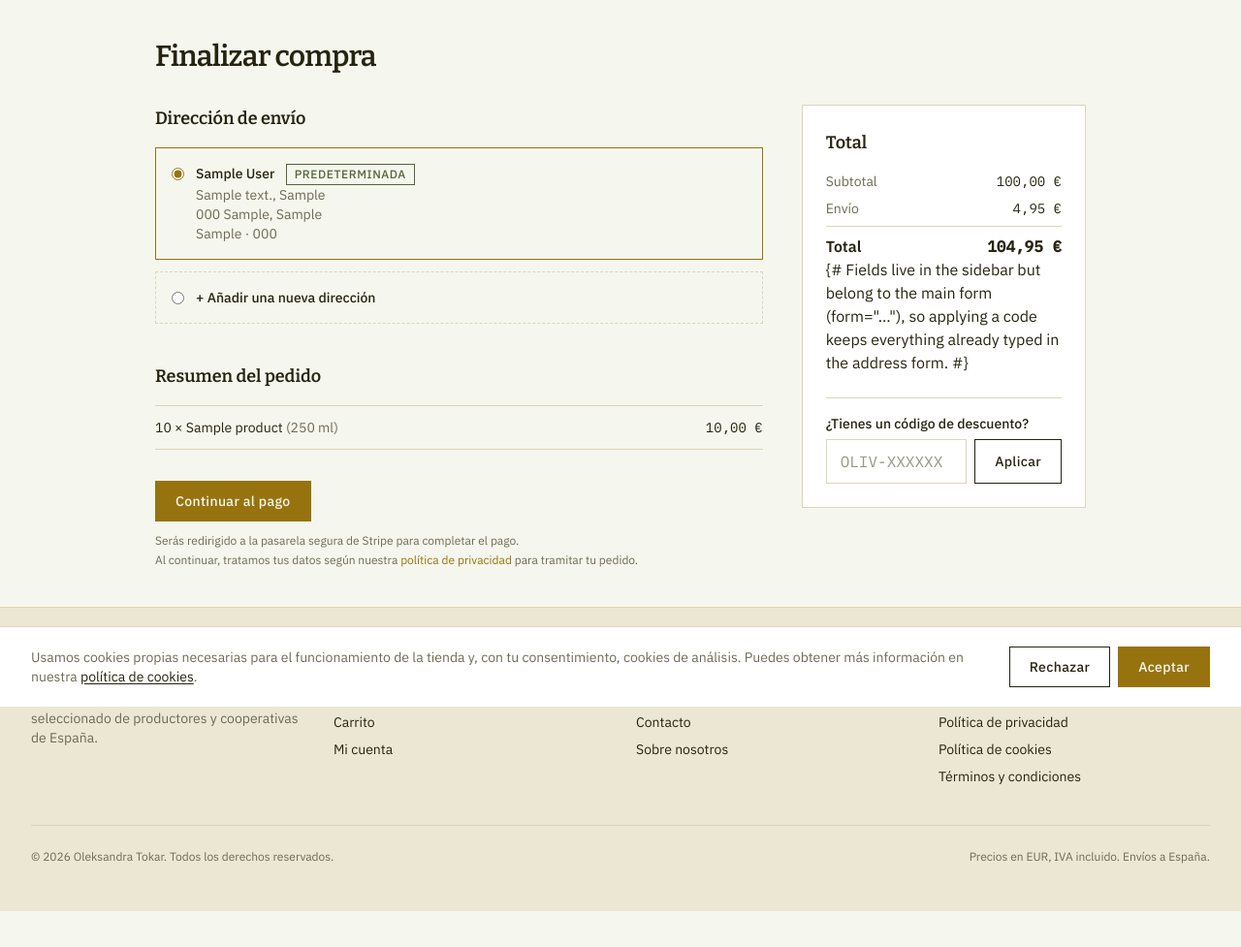
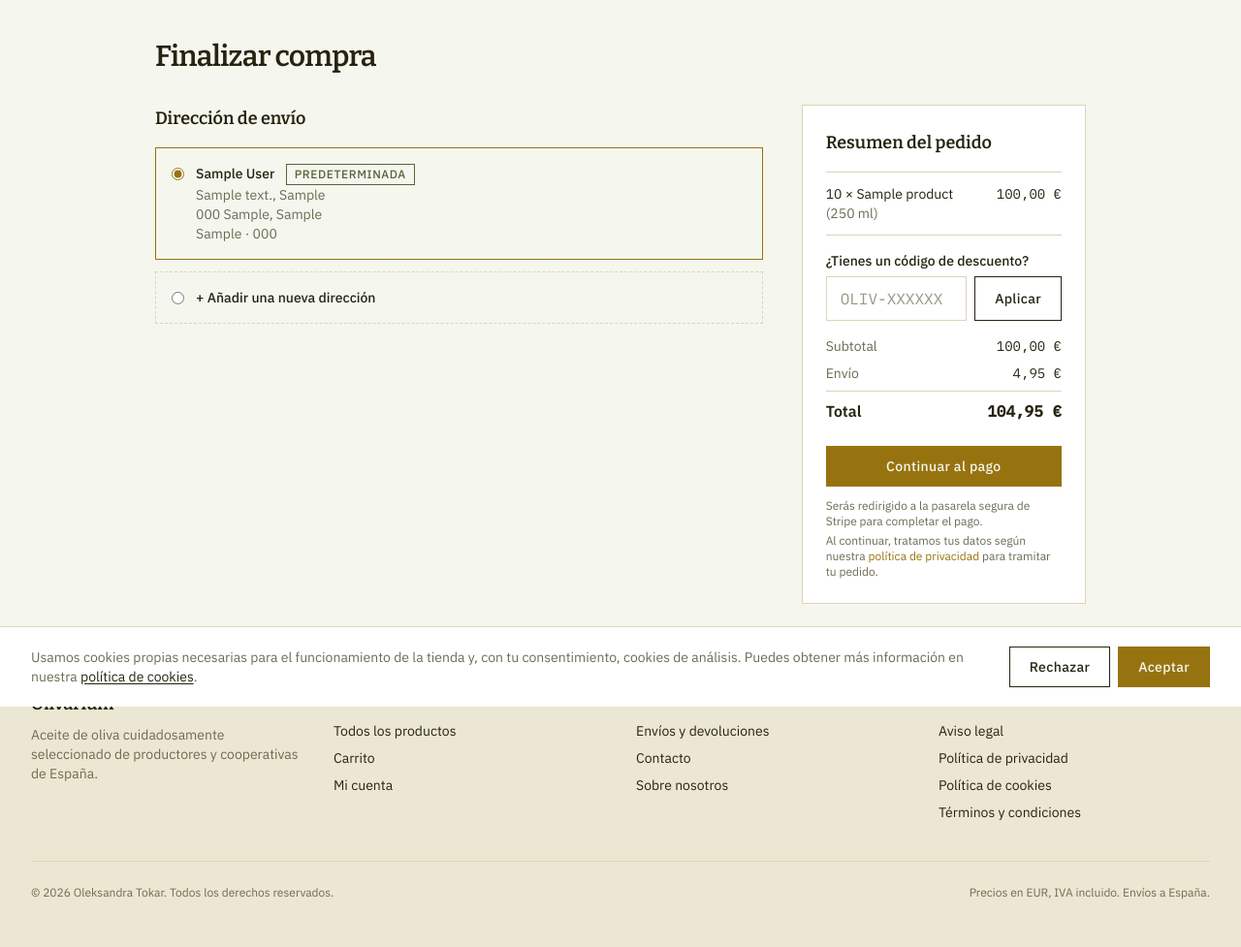
Before and after one commit to ArtemTokar13/oliveoil, a Django app: page /checkout/ in a window 1280 px wide. Shown: the part 71-1048 px from the top of the page at 97% size. Before the commit the page ends 1011 px from the top, so only its background shows below. Run offline with Django 4.2, Linux system fonts and the light colour scheme; a user stored in the database is signed in; data comes from the database, SQL or seed files in the repository; tables that the repository leaves empty hold one stand-in row (values such as "Sample post"); some libraries are stand-ins or nearby versions.

Commit message:
Loyalty UI adj

```diff
--- a/orders/views.py
+++ b/orders/views.py
@@ -184,6 +184,7 @@ def checkout(request):
     return render(request, "orders/checkout.html", {
         "addresses": addresses,
         "line_items": line_items,
+        "summary_items": [(product, quantity, product.price * quantity) for product, quantity in line_items],
         "subtotal": subtotal,
         "discount_code": discount_code,
         "discount_amount": discount_amount,
--- a/static/css/output.css
+++ b/static/css/output.css
@@ -715,9 +715,6 @@
   .pt-3 {
     padding-top: calc(var(--spacing) * 3);
   }
-  .pt-4 {
-    padding-top: calc(var(--spacing) * 4);
-  }
   .pt-6 {
     padding-top: calc(var(--spacing) * 6);
   }
@@ -983,9 +980,6 @@
     .sm\:inline-flex {
       display: inline-flex;
     }
-    .sm\:w-auto {
-      width: auto;
-    }
     .sm\:grid-cols-2 {
       grid-template-columns: repeat(2, minmax(0, 1fr));
     }
@@ -1037,6 +1031,12 @@
     }
   }
   @media (width >= 64rem) {
+    .lg\:sticky {
+      position: sticky;
+    }
+    .lg\:top-24 {
+      top: calc(var(--spacing) * 24);
+    }
     .lg\:col-span-2 {
       grid-column: span 2 / span 2;
     }
--- a/templates/orders/checkout.html
+++ b/templates/orders/checkout.html
@@ -9,10 +9,16 @@
 
   {{ checkout_init|json_script:"checkout-init-data" }}
 
-  <div class="mt-8 grid gap-10 lg:grid-cols-3"
-       x-data="checkoutAddress(JSON.parse(document.getElementById('checkout-init-data').textContent))">
-    <form method="post" id="checkout-form" class="lg:col-span-2">
-      {% csrf_token %}
+  <form method="post" class="mt-8 grid gap-10 lg:grid-cols-3"
+        x-data="checkoutAddress(JSON.parse(document.getElementById('checkout-init-data').textContent))">
+    {% csrf_token %}
+    {% comment %}
+      Pressing Enter submits with the first submit button in the form — make
+      that "pay", not the discount "Aplicar"/"Quitar" buttons further down.
+    {% endcomment %}
+    <button type="submit" class="sr-only" tabindex="-1" aria-hidden="true">Continuar al pago</button>
+
+    <div class="lg:col-span-2">
 
       <h2 class="font-display text-lg font-semibold text-ink">Dirección de envío</h2>
 
@@ -78,29 +84,40 @@
         </p>
       {% endif %}
 
-      <h2 class="mt-10 font-display text-lg font-semibold text-ink">Resumen del pedido</h2>
+    </div>
+
+    <aside class="h-fit border border-border bg-surface p-6 lg:sticky lg:top-24">
+      <h2 class="font-display text-lg font-semibold text-ink">Resumen del pedido</h2>
       <div class="mt-4 divide-y divide-border border-y border-border">
-        {% for product, quantity in line_items %}
-          <div class="flex items-center justify-between py-3 text-sm">
+        {% for product, quantity, line_total in summary_items %}
+          <div class="flex items-start justify-between gap-3 py-3 text-sm">
             <span class="text-ink">{{ quantity }} × {{ product.name }} <span class="text-ink-muted">({{ product.get_volume_display }})</span></span>
-            <span class="price text-ink">{{ product.price|eur }}</span>
+            <span class="price shrink-0 text-ink">{{ line_total|eur }}</span>
           </div>
         {% endfor %}
       </div>
 
-      <button type="submit" class="btn-primary mt-8 w-full sm:w-auto">
-        Continuar al pago
-      </button>
-      <p class="mt-3 text-xs text-ink-muted">Serás redirigido a la pasarela segura de Stripe para completar el pago.</p>
-      <p class="mt-1 text-xs text-ink-muted">
-        Al continuar, tratamos tus datos según nuestra
-        <a href="{% url 'pages:privacy_policy' %}" target="_blank" class="text-accent hover:underline">política de privacidad</a>
-        para tramitar tu pedido.
-      </p>
-    </form>
+      <div class="mt-4">
+        {% if discount_code %}
+          <div class="flex items-center justify-between gap-2 border border-accent-2 bg-accent-2/10 px-3 py-2 text-sm text-accent-2">
+            <span>Código <span class="font-mono">{{ discount_code.code }}</span> aplicado</span>
+            <button type="submit" name="action" value="remove_discount" formnovalidate
+                    class="text-xs text-ink-muted hover:text-accent hover:underline">Quitar</button>
+          </div>
+        {% else %}
+          <label for="discount_code" class="field-label">¿Tienes un código de descuento?</label>
+          <div class="mt-1 flex gap-2">
+            <input type="text" name="discount_code" id="discount_code"
+                   value="{{ request.POST.discount_code|default:'' }}" placeholder="OLIV-XXXXXX"
+                   autocomplete="off" autocapitalize="characters" class="field-input min-w-0 font-mono uppercase"
+                   @keydown.enter.prevent="$refs.applyDiscount.click()">
+            <button type="submit" name="action" value="apply_discount" formnovalidate x-ref="applyDiscount"
+                    class="btn-secondary shrink-0">Aplicar</button>
+          </div>
+          {% if discount_error %}<p class="field-error">{{ discount_error }}</p>{% endif %}
+        {% endif %}
+      </div>
 
-    <aside class="h-fit border border-border bg-surface p-6">
-      <h2 class="font-display text-lg font-semibold text-ink">Total</h2>
       <dl class="mt-4 space-y-2 text-sm">
         <div class="flex justify-between">
           <dt class="text-ink-muted">Subtotal</dt>
@@ -108,7 +125,7 @@
         </div>
         {% if discount_code %}
           <div class="flex justify-between text-accent-2">
-            <dt>Descuento <span class="font-mono text-xs">{{ discount_code.code }}</span> (−{{ discount_code.percent.normalize }} %)</dt>
+            <dt>Descuento (−{{ discount_code.percent.normalize }} %)</dt>
             <dd class="price">−{{ discount_amount|eur }}</dd>
           </div>
         {% endif %}
@@ -121,31 +138,22 @@
           <dd class="price" x-text="formatEur(subtotal - discount + shippingCost)">{{ total|eur }}</dd>
         </div>
       </dl>
-      {# Fields live in the sidebar but belong to the main form (form="…"), so
-         applying a code keeps everything already typed in the address form. #}
-      <div class="mt-6 border-t border-border pt-4">
-        {% if discount_code %}
-          <button type="submit" name="action" value="remove_discount" form="checkout-form" formnovalidate
-                  class="text-xs text-ink-muted hover:text-accent hover:underline">Quitar el código de descuento</button>
-        {% else %}
-          <label for="discount_code" class="field-label">¿Tienes un código de descuento?</label>
-          <div class="mt-1 flex gap-2">
-            <input type="text" name="discount_code" id="discount_code" form="checkout-form"
-                   value="{{ request.POST.discount_code|default:'' }}" placeholder="OLIV-XXXXXX"
-                   autocomplete="off" autocapitalize="characters" class="field-input font-mono uppercase">
-            <button type="submit" name="action" value="apply_discount" form="checkout-form" formnovalidate
-                    class="btn-secondary">Aplicar</button>
-          </div>
-          {% if discount_error %}<p class="field-error">{{ discount_error }}</p>{% endif %}
-        {% endif %}
-      </div>
-
-      <p x-show="isLocalZone" x-cloak class="mt-4 text-xs text-accent-2">
+      <p x-show="isLocalZone" x-cloak class="mt-3 text-xs text-accent-2">
         Envío gratuito · reparto local semanal{% if next_local_delivery_date %} · próxima entrega
         el {{ next_local_delivery_date|date:"d \d\e F" }}{% endif %}
       </p>
+
+      <button type="submit" class="btn-primary mt-6 w-full">
+        Continuar al pago
+      </button>
+      <p class="mt-3 text-xs text-ink-muted">Serás redirigido a la pasarela segura de Stripe para completar el pago.</p>
+      <p class="mt-1 text-xs text-ink-muted">
+        Al continuar, tratamos tus datos según nuestra
+        <a href="{% url 'pages:privacy_policy' %}" target="_blank" class="text-accent hover:underline">política de privacidad</a>
+        para tramitar tu pedido.
+      </p>
     </aside>
-  </div>
+  </form>
 </section>
 {% endblock %}
 
```
